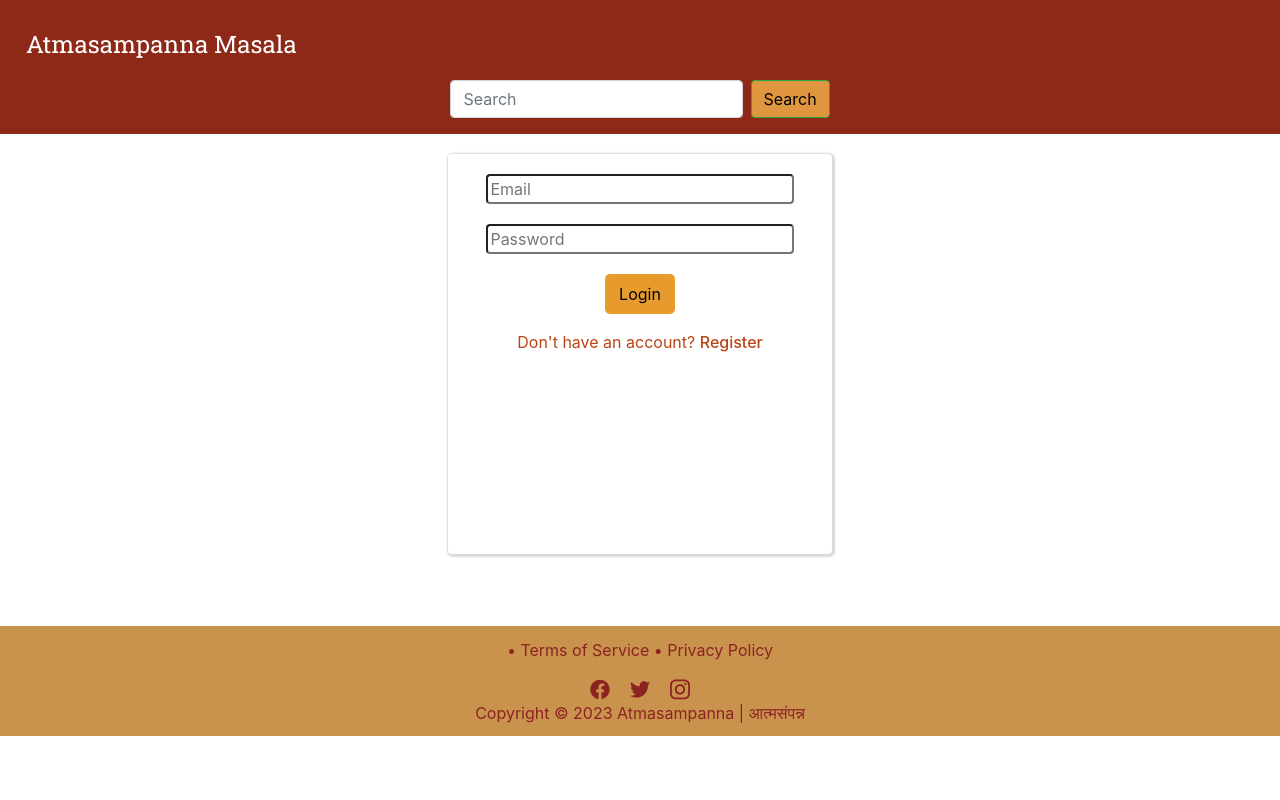
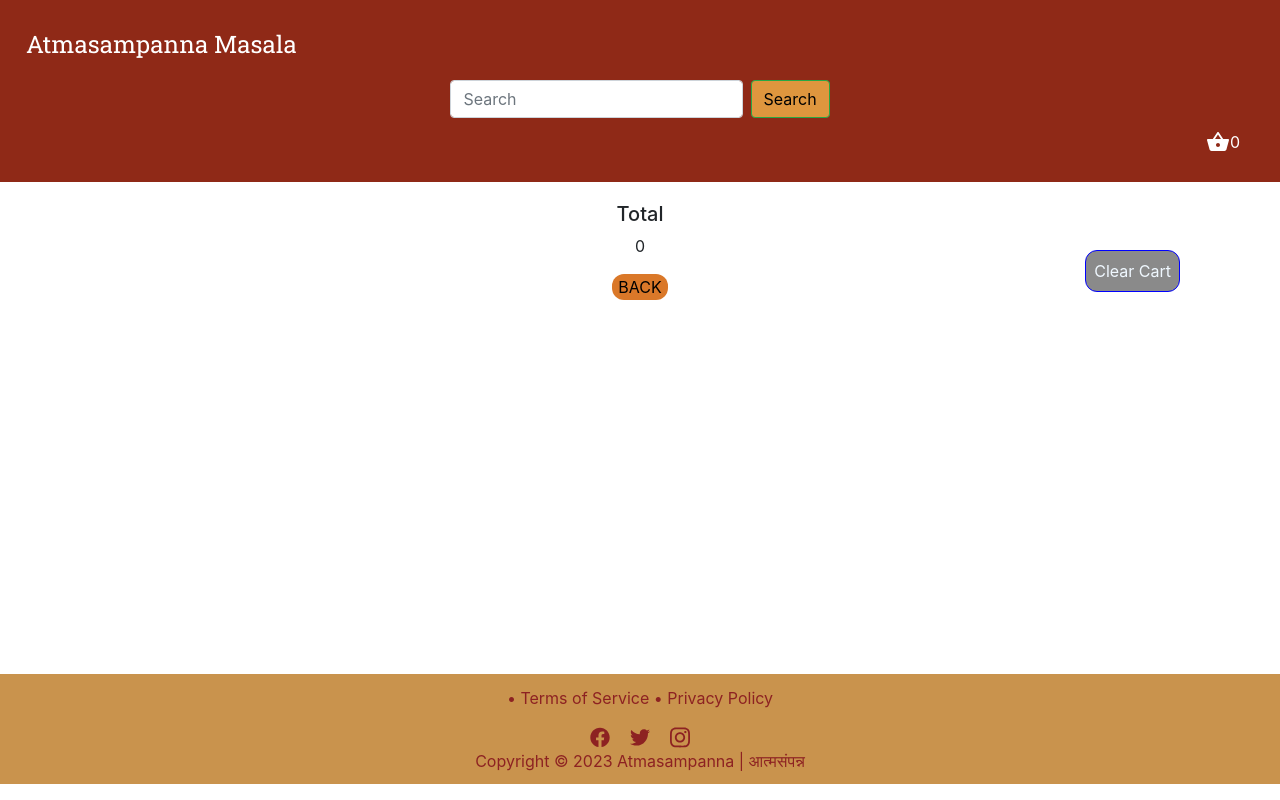
Before and after one commit to gokulakrishnan-j/atmasampanna-react, a React (Create React App) app: page /cart/1 in a window 1280 px wide. Before the commit this address led to /login. Built offline with nearby package versions, Linux system fonts and the light colour scheme; a web font is replaced by a local one.

Commit message:
new update

```diff
--- a/src/App.js
+++ b/src/App.js
@@ -4,9 +4,12 @@ import Product from './components/products/Product';
 import Footer from './components/footers/Footer';
 import {Routes,Route, Navigate} from 'react-router-dom'
 import Searchproduct from './components/searchproduct/Searchproduct';
-import { useState } from 'react';
+import { useState,useEffect } from 'react';
 import Signup from './components/signup/Signup';
 import Login from './components/login/Login';
+import DetailsOfProduct from './components/details0fproduct/DetailsOfProduct';
+import Cart from './components/cart/Cart';
+import { API } from './global/connect';
 
 function App() {
 
@@ -16,17 +19,63 @@ function App() {
   // geting user details from product component
   const [userDetails,setUserDetails] = useState({})
 
+  const [addingCart,setAddingCart] = useState([])
+  const [cartProductId,setCartProductId] = useState()
+
+  const [product,setProduct] = useState([])
+  const [cartValue,setCartValue] = useState()
+
+  const [details , setDetails] = useState([])
+
+
+
+
+
+  useEffect(()=>{
+    if(cartProductId){
+      fetch(`${API}/product/details/${cartProductId}`,{
+
+        //geting token from local storage and send it in headers
+        headers:{'my_token':localStorage.getItem("token"),}
+      })
+  .then((data)=>data.json())
+  .then((value)=>setProduct((list)=>[...list,value]))
+    }
+    },[cartProductId])
+
+
+    useEffect(()=>{
+      const details = []
+      for(let i =0 ;i<product.length;i++){
+
+        const obj = {
+          detail:product[i],
+          quantity : ''
+        }
+
+        details.push(obj)
+
+      }
+
+      for(let i = 0;i<addingCart.length;i++){
+
+        details[i].quantity = addingCart[i]
+      }
+      setDetails(details)
+    },[product,addingCart])
+
+
   return (
     <div className="App">
 
       {/* header component */}
-      <Header searchedProducts={setGetSearchedProducts} userDetails={userDetails}/>
+      <Header searchedProducts={setGetSearchedProducts} cart={addingCart} cartValues={cartValue} userDetails={userDetails}/>
 
       {/* using routes to navigate */}
       <Routes>
 
         {/* using route for navigate to searchproduct  component*/}
-        <Route path='/search-products/:product' element={<Searchproduct searchedProducts={getSearchedProducts} userDetails={userDetails}/>}/>
+        <Route path='/search-products/:email/:product' element={<Searchproduct searchedProducts={getSearchedProducts} userDetails={userDetails}/>}/>
 
       {/* using route for navigate to product component */}
       <Route path='/products/:email'element={< Product userDetails={setUserDetails}/>}/>
@@ -39,6 +88,10 @@ function App() {
 
       {/* using route and Navigate to show default component */}
       <Route path='*' element={<Navigate to='login'/>}/>
+
+      <Route path='/detail/:email/:id' element={<DetailsOfProduct cart={setAddingCart}  cartId={setCartProductId}/> }/>
+
+      <Route path='/cart/:email' element={<Cart cart={product} cartNo={addingCart} details={details}  cartValue={setCartValue} setAdding={setAddingCart} setCart={setProduct}/>}/>
       </Routes>
 
       {/* footer component */}
--- /dev/null
+++ b/src/components/cart/Cart.css
@@ -0,0 +1,62 @@
+.carts{
+    padding-top: 20px;
+    height: 60vh;
+    overflow: auto;
+}
+.cartProduct{
+box-shadow:rgba(0, 0, 0, 0.13) 1px 1px 2px 2px;
+display: flex;
+justify-content: space-around;
+width: 50vw;
+margin-left: auto;
+margin-right: auto;
+margin-top: 12px;
+margin-bottom: 12px;
+border-radius: 8px;
+
+padding: 20px;
+}
+.cartImage{
+   width: 10vw;
+}
+.clearButton{
+    cursor: pointer;
+    border: 1px solid blue;
+    border-radius: 12px;
+    padding: 8px;
+    background-color: rgba(0, 0, 0, 0.459);
+    color: aliceblue;
+    position:fixed;
+    top: 250px;
+    right: 100px;
+}
+.cartBox{
+    display: flex;
+    justify-content: space-around;
+}
+.noOfCart{
+box-shadow: 1px 1px 2px 2px;
+height: 100px;
+margin-bottom: 50px;
+margin-top: 25px;
+border-radius: 12px;
+}
+
+@media(max-width:790px){
+    .cartProduct{
+        width: 70vw;
+    }
+    .clearButton{
+
+        right: 25px;
+    }
+}
+
+@media(max-width:480px){
+    .cartProduct{
+       display: block;
+    }
+    .cartImage{
+        width: 40vw;
+     }
+}
--- /dev/null
+++ b/src/components/cart/Cart.js
@@ -0,0 +1,65 @@
+import React from 'react'
+import {useNavigate} from 'react-router-dom'
+import './Cart.css'
+
+function Cart({cartNo,setAdding,setCart,cartValue,details}) {
+    const navigate = useNavigate()
+
+
+
+
+const handleClerCart =()=>{
+    setCart([])
+    setAdding('')
+    cartValue('')
+    alert("Your cart cleared")
+}
+var total = 0;
+
+
+
+
+  if(cartNo.length !== 0){
+  total = cartNo.reduce((acc,curr)=>acc + curr)
+
+  }
+
+
+  return (
+    <div className='carts' >
+        <span onClick={()=>handleClerCart()} className='clearButton'>Clear Cart</span>
+        <div className='cartBox'>
+            <div>
+
+        {
+        details.map((n,index)=>(
+        <div key={index} className='cartProduct'>
+            <div>
+                <h5>Name</h5>
+            <p>{n.detail.name}</p>
+            </div>
+            <img src={n.detail.image} className="cartImage" alt={n.name} />
+            <div>
+                <h6>Quantity</h6>
+                <p>{n.quantity}</p>
+                <h5>Price ₹</h5>
+            <p>{n.detail.price}</p>
+            </div>
+        </div>
+        ))
+    }
+        </div>
+
+        </div>
+        <div>
+            <h5>Total</h5>
+            <p>{total}</p>
+            </div>
+        <div>
+            <button className='backButton' onClick={()=>navigate(-1)} >BACK</button>
+        </div>
+    </div>
+  )
+}
+
+export default Cart
--- /dev/null
+++ b/src/components/details0fproduct/DetailsOfProduct.css
@@ -0,0 +1,19 @@
+.backButton{
+    border-radius: 12px;
+    border: none;
+    background-color: rgb(218, 120, 41);
+}
+
+.backButton:hover{
+    background-color: brown;
+    color: aliceblue;
+}
+.addButton{
+    margin-bottom: 12px;
+}
+
+@media(max-width:480px){
+    .backButton{
+        margin-top: 12px;
+    }
+}
--- /dev/null
+++ b/src/components/details0fproduct/DetailsOfProduct.js
@@ -0,0 +1,60 @@
+import React,{useEffect,useState} from 'react'
+import { useNavigate, useParams } from 'react-router-dom'
+import { API } from '../../global/connect'
+import './DetailsOfProduct.css'
+
+function DetailsOfProduct({cart,cartId}) {
+    const {id} = useParams()
+    const navigate = useNavigate()
+    const [product,setProduct] = useState()
+    const [addToCart,setAddToCart] = useState(0)
+
+
+    useEffect(()=>{
+        fetch(`${API}/product/details/${id}`,{
+
+          //geting token from local storage and send it in headers
+          headers:{'my_token':localStorage.getItem("token"),}
+        })
+    .then((data)=>data.json())
+    .then((value)=>setProduct(value))
+
+      },[id])
+
+    const handleAddToCart = ()=>{
+
+
+        cart((add)=>[...add,addToCart])
+        cartId(id)
+        navigate(-1)
+
+    }
+
+  return (
+    <div>
+      {product ?
+      <div>
+        <div className='productList'>
+
+          <img src={product.image} className='productImage' alt={product.name}/>
+          <div className='productName'><h6>{product.name}</h6>
+          <p>₹{product.price}</p>
+          <div className='addButton'>
+          <button type="button" className="btn btn-secondary" onClick={()=>setAddToCart(addToCart + 1)}>+</button>
+          <span style={{padding:"8px"}}>{addToCart}</span>
+          <button type="button" className="btn btn-secondary" onClick={()=>setAddToCart(addToCart - 1)}>-</button>
+          </div>
+          <button type="button" className="btn btn-secondary" onClick={()=>handleAddToCart()}>Add to cart</button>
+
+        </div>
+      </div>
+        <div>
+            <button className='backButton' onClick={()=>navigate(-1)}>BACK</button>
+        </div>
+        </div>
+        :null}
+    </div>
+  )
+}
+
+export default DetailsOfProduct
--- a/src/components/headers/Header.css
+++ b/src/components/headers/Header.css
@@ -69,6 +69,13 @@ margin-bottom: 30px;
     background-color: rgb(194, 103, 17);
     color: aliceblue;
 }
+.cart{
+    display: flex;
+    justify-content: end;
+    color: white;
+    padding: 12px;
+    margin-right: 20px;
+}
 @media(max-width:800px){
     #headersSearchBoxInput{
         width: 50vw;
--- a/src/components/headers/Header.js
+++ b/src/components/headers/Header.js
@@ -3,8 +3,9 @@ import { useNavigate } from 'react-router-dom'
 import { API } from '../../global/connect'
 import './Header.css'
 import ArrowDropDownIcon from '@mui/icons-material/ArrowDropDown';
+import ShoppingBasketIcon from '@mui/icons-material/ShoppingBasket';
 
-function Header({searchedProducts,userDetails}) {
+function Header({searchedProducts,userDetails,cart,cartValues}) {
   const navigate = useNavigate()
 
   //searching products
@@ -14,12 +15,27 @@ const [getSearchedProducts,setGetSearchedProducts] =useState([])
 // dropdown for product list
 const [searchList,setSearchList] =useState([])
 // toggle button for dropdown logout button
-const[toggle,setToggle]=useState(false)
+const [toggle,setToggle]=useState(false)
+
+const [cartValue,setCartValue] = useState()
+
+useEffect(()=>{
+setCartValue(cartValues)
+},[cartValues])
+
+
+useEffect(()=>{
+
+if(cart.length !== 0){
+const add = cart.reduce((acc,curr)=>acc + curr)
+setCartValue(add)
+}
+},[cart])
 
 // sending product details to searchproduct component
 useEffect(()=>{
   searchedProducts(getSearchedProducts)
-},[getSearchedProducts])
+},[getSearchedProducts,searchedProducts])
 
 
 // searching a products
@@ -33,7 +49,7 @@ useEffect(()=>{
     .then((value)=>setGetSearchedProducts(value))
 
     // navigating to searchproduct component
-navigate(`search-products/${value}`)
+navigate(`search-products/${userDetails.email}/${value}`)
 // making input field empty afert search
 setSerchProduct('')
     }
@@ -83,7 +99,9 @@ setSerchProduct('')
     {/*search button*/}
     <button id='searchButton' className="btn btn-outline-success my-2 my-sm-0" onClick={()=>handleSearch(searchProduct)}>Search</button>
     </div>
-
+   <div className='cart'>
+    <ShoppingBasketIcon onClick={()=>navigate(`/cart/${userDetails.email}`)}/> {cartValue ? cartValue :0}
+   </div>
 </nav>
 <div>{
       searchProduct && localStorage.getItem("token") ?
--- a/src/components/login/Login.js
+++ b/src/components/login/Login.js
@@ -21,6 +21,7 @@ const validationSchema = yup.object({
 function Login() {
     const navigate = useNavigate()
 
+
     //using formik for validation
     const {handleSubmit,handleChange,handleBlur,touched,values,errors} = useFormik({
         initialValues:{
@@ -32,10 +33,12 @@ function Login() {
 
         onSubmit:(values)=>{
 
+
            fetch(`${API}/user/login`,{
             method:"POST",
             body:JSON.stringify(values),
-            headers:{'Content-Type':'application/json'}
+            headers:{'Content-Type':'application/json'},
+            mode:"cors"
            })
            //if login sucessfully navigating to product component or if login is unsucessfull alert box will be pop
            .then((login)=>login.ok ? navigate(`/products/${values.email}`) : alert("wrong username or password"))
--- a/src/components/products/Product.css
+++ b/src/components/products/Product.css
@@ -16,9 +16,8 @@ margin-top: 12px;
 }
 .products{
     box-shadow: rgba(0, 0, 0, 0.144) 1px 1px 2px 2px;
-    padding-bottom: 12px;
     border-radius: 6px;
-    padding-top: 12px;
+    padding: 12px;
 }
 
 @media(max-width:480px){
--- a/src/components/products/Product.js
+++ b/src/components/products/Product.js
@@ -1,14 +1,17 @@
 import React, { useEffect, useState } from 'react'
-import { useParams } from 'react-router-dom'
+import { useNavigate, useParams } from 'react-router-dom'
 import { API } from '../../global/connect'
 import './Product.css'
 
 function Product({userDetails}) {
 
+
+
   //geting email from url using useParams
   const {email} = useParams()
 
   const [token,settoken] = useState(null)
+
 
   useEffect(()=>{
      /* geting individual token */
@@ -28,6 +31,7 @@ return token ? <ProductList tokenData={token} userDetails={userDetails} /> : nul
 
 function ProductList({tokenData , userDetails}){
 
+  const navigate = useNavigate()
   const {email} = useParams()
 
 const [products,setProducts] = useState([])
@@ -66,11 +70,11 @@ localStorage.setItem("token",tokenData.my_token)
     {/* listing products */}
       <div className='productList'>
       {products.map((product,index)=>(
-        <div className='products' key={index}>
+        <div className='products' key={index} onClick={()=>navigate(`/detail/${email}/${product._id}`)}>
           <img src={product.image} className='productImage' alt={product.name}/>
           <div className='productName'><h6>{product.name}</h6>
           <p>₹{product.price}</p>
-          <button type="button" className="btn btn-secondary">Add to cart</button>
+
           </div>
         </div>
       ))}
--- a/src/components/searchproduct/Searchproduct.js
+++ b/src/components/searchproduct/Searchproduct.js
@@ -1,11 +1,12 @@
 import React from 'react'
-import { useNavigate } from 'react-router-dom'
+import { useNavigate, useParams } from 'react-router-dom'
 import './Searchproduct.css'
 import KeyboardBackspaceIcon from '@mui/icons-material/KeyboardBackspace';
 
 
 //geting searched products
 function Searchproduct({searchedProducts}) {
+  const {email} = useParams()
     const navigate = useNavigate()
 
   return (
@@ -20,11 +21,11 @@ function Searchproduct({searchedProducts}) {
         {
           // showing searched product list
         searchedProducts.map((product,index)=>(
-          <div key={index} className="productSearched">
+          <div key={index} className="productSearched" onClick={()=>navigate(`/detail/${email}/${product._id}`)}>
             <div ><img src={product.image} className='productImage' alt={product.name}/></div>
             <div className='productName'><h6>{product.name}</h6>
             <p>₹{product.price}</p>
-          <button type="button" className="btn btn-secondary">Add to cart</button>
+
             </div>
           </div>
         ))}
--- a/src/global/connect.js
+++ b/src/global/connect.js
@@ -1 +1 @@
-export const API = "https://atmasampanna.onrender.com"
+export const API = "http://localhost:4000"
```
